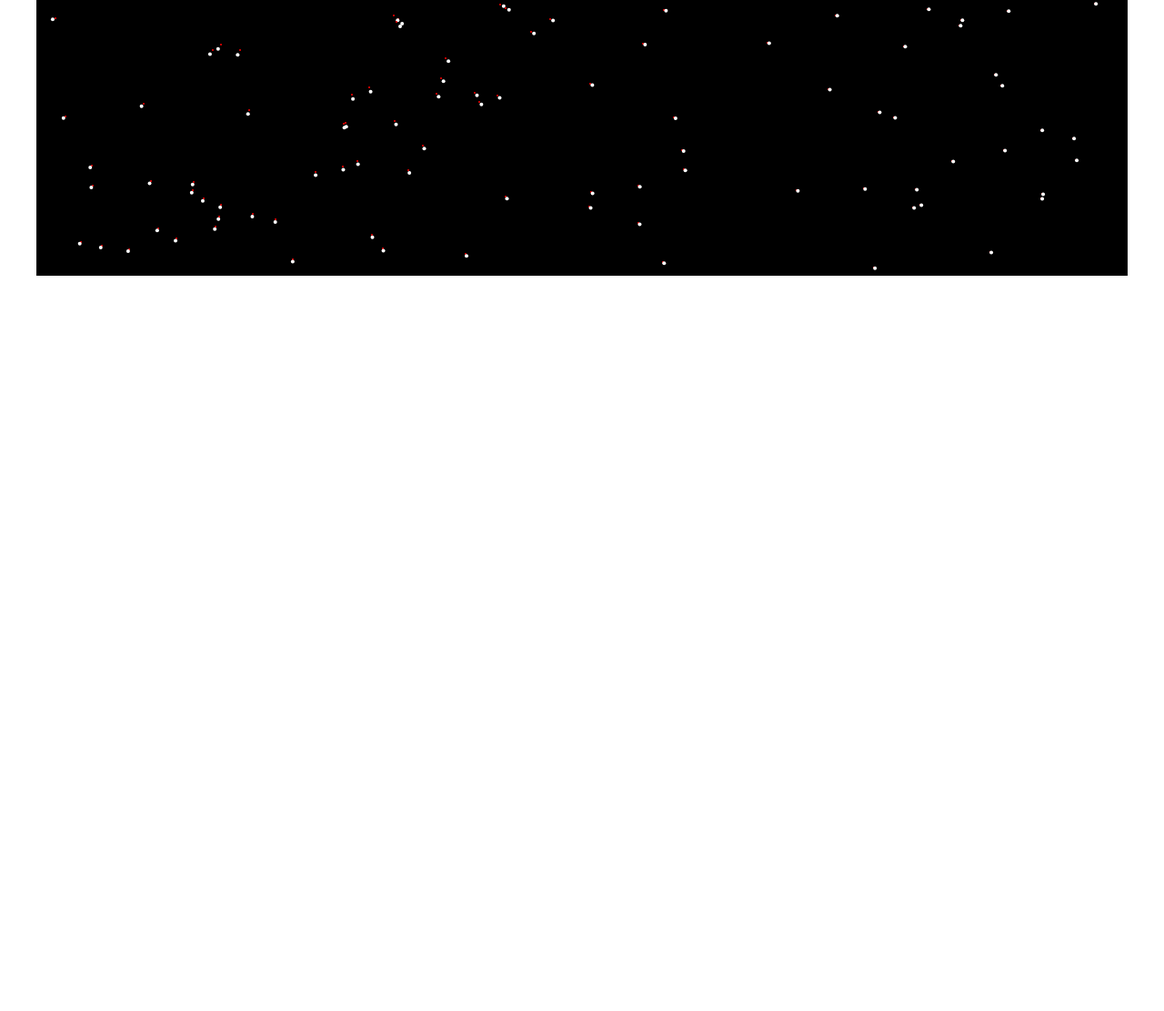
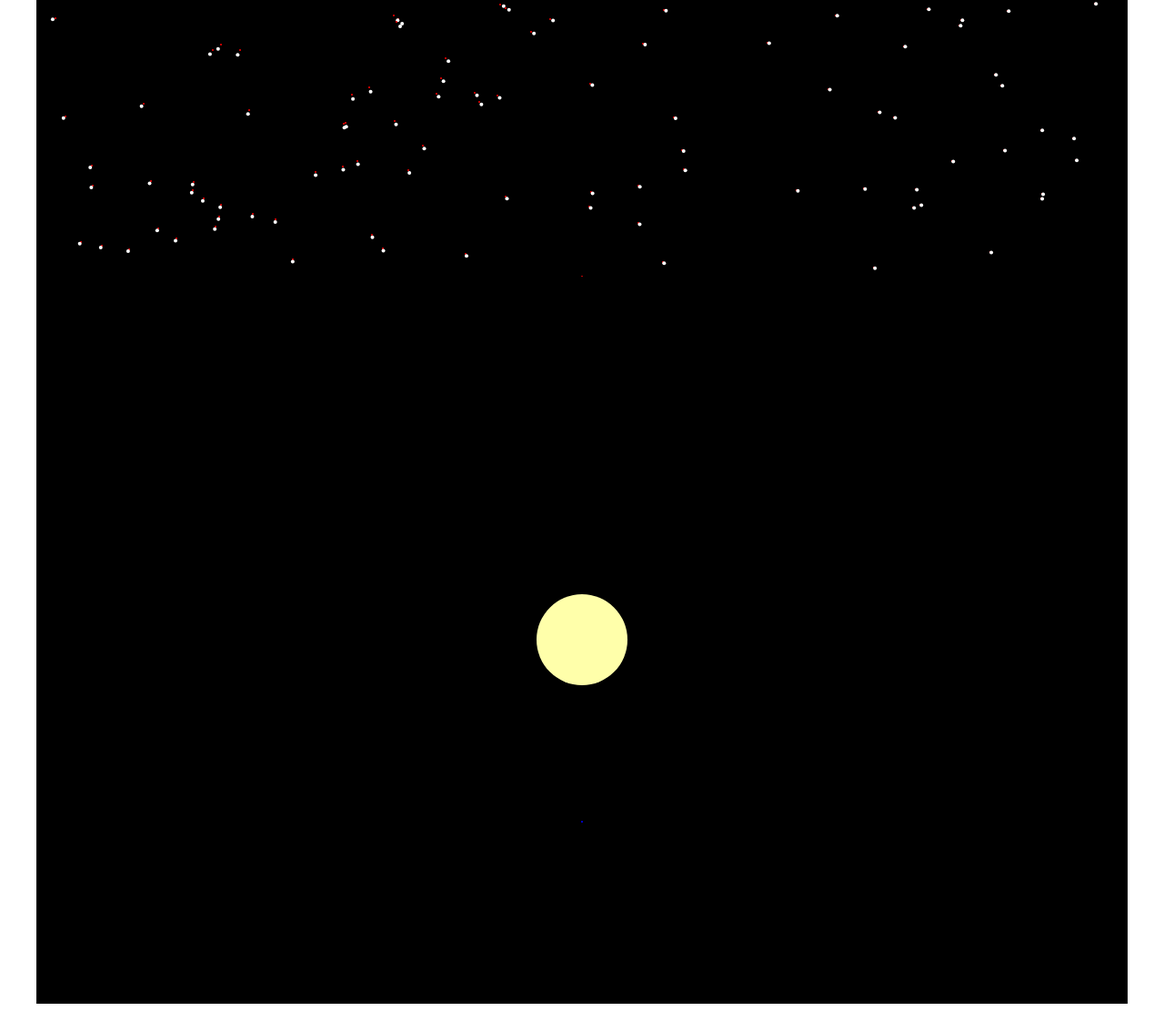
Before and after one commit to caffeinum/starsky, a plain HTML site: page index.html in a window 1280 px wide. Shown: the part 505-1616 px from the top of the page at 91% size. Before the commit the page ends 816 px from the top, so only its background shows below. Drawn offline with nearby package versions, Linux system fonts and the light colour scheme.

Commit message:
Added explanation; removed nyan
Added second canvas where effect is explicitly explained;
Nyan cat loading removed, now only easter egg left

```diff
--- a/index.html
+++ b/index.html
@@ -10,5 +10,7 @@
     <body>
         <canvas id="sky" width="1200" height="800">
         </canvas>
+        <canvas id="explain" width="1200" height="800">
+        </canvas>
     </body>
 </html>
--- a/script.js
+++ b/script.js
@@ -31,6 +31,31 @@ function CanvasWrapper ( canvasId ) {
         cnt.fillStyle = "#ffffff";
         cnt.fillText(text, 500,400);
     };
+
+    this.drawLine = function (x1, y1, x2, y2, color) {
+
+        cnt.strokeStyle = color || "#ffffff";
+
+        cnt.beginPath();
+        cnt.moveTo(x1, y1);
+        cnt.lineTo(x2, y2);
+        cnt.stroke();
+        return Math.sqrt( (x1-x2)*(x1-x2) + (y1-y2)*(y1-y2) );
+    };
+
+    this.moveTo = function (x, y, color) {
+
+        cnt.strokeStyle = color || "#ffffff";
+
+        cnt.beginPath();
+        cnt.moveTo(x, y);
+    }
+    this.lineTo = function (x, y) {
+        cnt.lineTo(x, y);
+    }
+    this.stroke = function () {
+        cnt.stroke();
+    }
 }
 
 function Sky() {
@@ -58,11 +83,6 @@ function Sky() {
         sun.speedX = speedX;
         sun.speedY = speedY;
         return sun.speedX*sun.speedX + sun.speedY*sun.speedY;
-    };
-
-    this.click = function ( x, y ) {
-        this.setSun( x, y, 0, 0 );
-        return false;
     };
 
     this.getStars = function (n) {
@@ -98,26 +118,26 @@ function Sky() {
         sun.x += sun.speedX;
         sun.y += sun.speedY;
 
-        if ( sun.isCrazy ) {
-            if ( sun.x <= 0 + sun.radius || sun.x >= 1200 - sun.radius ) sun.speedX *= -1;
-            if ( sun.y <= 0 + sun.radius || sun.y >=  800 - sun.radius ) sun.speedY *= -1;
-        } else {
+        //if ( sun.isCrazy ) {
+            if ( sun.x <= -1200 + sun.radius || sun.x >= 2400 - sun.radius ) sun.speedX *= -1;
+            if ( sun.y <=  -800 + sun.radius || sun.y >= 1600 - sun.radius ) sun.speedY *= -1;
+        /*} else {
 
-            if ( sun.x <=    0 - sun.radius ||
-                 sun.x >= 1200 + sun.radius ||
-                 sun.y <=    0 - sun.radius ||
-                 sun.y >=  800 + sun.radius )
+            if ( sun.x <= -10000 - sun.radius ||
+                 sun.x >=  10000 + sun.radius ||
+                 sun.y <= -10000 - sun.radius ||
+                 sun.y >=  10000 + sun.radius )
                 sky.startNyanCat();
-            /*
+
             if ( sun.x <=    0 - sun.radius ) sun.x += 1200 + 2 * sun.radius;
             if ( sun.x >= 1200 + sun.radius ) sun.x -= 1200 + 2 * sun.radius;
 
             if ( sun.y <=   0 - sun.radius ) sun.y += 800 + 2 * sun.radius;
             if ( sun.y >= 800 + sun.radius ) sun.y -= 800 + 2 * sun.radius;
-            */
 
 
-        }
+
+        }*/
     };
 
     this.drawSun = function () {
@@ -159,13 +179,12 @@ function Sky() {
         });
     };
 
-
     this.drawNyan = function() {};
 
     this.startNyanCat = function () {
-        this.setStars( 0 );
-        this.setSun(600, 400, 'crazy');
-        this.setSunSpeed(20, 20);
+        //this.setStars( 0 );
+        //this.setSun(600, 400, 'crazy');
+        //this.setSunSpeed(20, 20);
 
         var img_obj = {
             'source': null,
@@ -175,7 +194,7 @@ function Sky() {
             'height': 87
         };
 
-        var x = 600 - 2 * img_obj.width, y = 600;
+        var x = -img_obj.width, y = 600;
 
         var img = new Image();
         var rainbow = new Image();
@@ -192,21 +211,17 @@ function Sky() {
         audio.play();*/
 
         var finish = function () {
-            cnt.canvas.removeEventListener('click', finish);
-
             sky.drawNyan = function () {};
-            sky.start(600, 400, 200, 50);
+            //sky.start(600, 400, 200, 50);
         };
-
-        cnt.canvas.addEventListener('click', finish);
 
         this.drawNyan = function () {
             x += 2;
 
-            cnt.drawImage(rainbow, Math.floor(img_obj.current/3 % 2) * 40, 0, 160, 104, 600 - 2 * img_obj.width, y - img_obj.height/2, img_obj.width, img_obj.height);
-            cnt.drawImage(rainbow, Math.floor(img_obj.current/3 % 2) * 40, 0, 160, 104, 600 - 1 * img_obj.width, y - img_obj.height/2, img_obj.width, img_obj.height);
-            cnt.drawImage(rainbow, Math.floor(img_obj.current/3 % 2) * 40, 0, 160, 104, 600 + 0 * img_obj.width, y - img_obj.height/2, img_obj.width, img_obj.height);
-            cnt.drawImage(rainbow, Math.floor(img_obj.current/3 % 2) * 40, 0, 160, 104, 600 + 1 * img_obj.width, y - img_obj.height/2, img_obj.width, img_obj.height);
+            cnt.drawImage(rainbow, Math.floor(img_obj.current/3 % 2) * 40, 0, 160, 104, x - 4 * img_obj.width, y - img_obj.height/2, img_obj.width, img_obj.height);
+            cnt.drawImage(rainbow, Math.floor(img_obj.current/3 % 2) * 40, 0, 160, 104, x - 3 * img_obj.width, y - img_obj.height/2, img_obj.width, img_obj.height);
+            cnt.drawImage(rainbow, Math.floor(img_obj.current/3 % 2) * 40, 0, 160, 104, x - 2 * img_obj.width, y - img_obj.height/2, img_obj.width, img_obj.height);
+            cnt.drawImage(rainbow, Math.floor(img_obj.current/3 % 2) * 40, 0, 160, 104, x - 1 * img_obj.width, y - img_obj.height/2, img_obj.width, img_obj.height);
 
             if (img_obj.source !== null)
                 cnt.drawImage(img_obj.source,
@@ -217,17 +232,15 @@ function Sky() {
 
             img_obj.current = (img_obj.current + .1) % img_obj.total_frames;
 
-            cnt.drawText("Loading...");
-
             // stop Nyan
-            if ( x > 600 + 2 * img_obj.width )//1200 + 4 * img_obj.width )
+            if ( x > 1200 + 4 * img_obj.width )
             {
                 finish();
             }
         };
     };
 
-    this.move = function () {
+    this.draw = function () {
         cnt.clear();
         cnt.fillRect( 0, 0, 1200, 800);
 
@@ -262,11 +275,100 @@ function Sky() {
 
         //sky.startNyanCat();
 
-        var step = setInterval(this.move, Math.round(1000 / fps));
+        var step = setInterval(this.draw, Math.round(1000 / fps));
     };
 }
 
+function Scheme (canvasId) {
+    var scheme = this;
+    var cnt = new CanvasWrapper( canvasId );
+    var sun = {}, star = {};
+
+    this.setSun = function ( x, y ) {
+        sun.x = x; sun.y = y;
+        sun.speed = 0;
+        sun.radius = 50;
+        console.log( sun );
+    };
+    this.setStar = function ( x, y ) {
+        star.x = x; star.y = y;
+    };
+
+    this.setSunSpeed = function ( speed ) {
+        sun.speed = speed;
+    };
+
+    this.moveSun = function () {
+        sun.x += sun.speed;
+    };
+
+    this.drawSun = function () {
+        cnt.drawCircle( sun.x, sun.y, sun.radius, "#ffffaa" );
+    };
+    this.drawStar = function () {
+        cnt.drawCircle( star.x, star.y, 1, "#ff0000" );
+
+        //distance from the center of the sun to the star
+        //r = Math.sqrt( (sun.x-star.x)*(sun.x-star.x) + (sun.y-star.y)*(sun.y-star.y) );
+        r = star.x - sun.x;
+        //effect when star becomes invisible because its light is blocked by sun disk
+
+
+        //new coordinates: r = r + 500 / r (vectors)
+        x = star.x + 3000 / r;
+//        y = star.y + 1000 * (star.y - sun.y) / r / r;
+
+        //draw star where we see it
+        cnt.drawCircle( x, star.y, 2, "#ffffff" );
+
+        if ( Math.abs(r) > 20 )
+            cnt.drawLine( 600, 600, x, star.y, "#ffffff" );
+
+        x = 600; var y = 600;
+        cnt.moveTo(x, y, "#ff0000");
+        for ( y = 600; y > 0; y-= 1 ) {
+          // need actual hyperbola
+            x = r / ( 600 - y ) + 600;
+
+            cnt.lineTo(x, y);
+        }
+        //cnt.stroke();
+    };
+    this.draw = function () {
+        cnt.clear();
+        cnt.fillRect( 0, 0, 1200, 800);
+
+        cnt.drawCircle(600,600,1,"#0000ff");
+
+        scheme.moveSun();
+        scheme.drawSun();
+
+        scheme.drawStar();
+
+    };
+    this.start = function ( fps ) {
+        scheme.setSun(600, 400);
+        scheme.setStar(600, 0);
+
+        cnt.canvas.addEventListener('click', function (event) {
+            if ( event.offsetX && event.offsetY )
+                scheme.setSunSpeed( (event.offsetX - sun.x) / 100 );
+        });
+
+        cnt.canvas.addEventListener('contextmenu', function (event) {
+            event.preventDefault();
+            if ( event.offsetX && event.offsetY )
+                scheme.setSun( event.offsetX, sun.y );
+            return false;
+        });
+
+         var step = setInterval(this.draw, Math.round(1000 / fps));
+    };
+}
 $(document).ready(function () {
     var sky = new Sky();
     sky.start(300, 400, 200, 100);
+
+    var exp = new Scheme('explain');
+    exp.start( 50 );
 });
--- a/style.css
+++ b/style.css
@@ -1,4 +1,5 @@
-#sky
+#sky,
+#explain
 {
     display: block;
     margin: auto;
```
